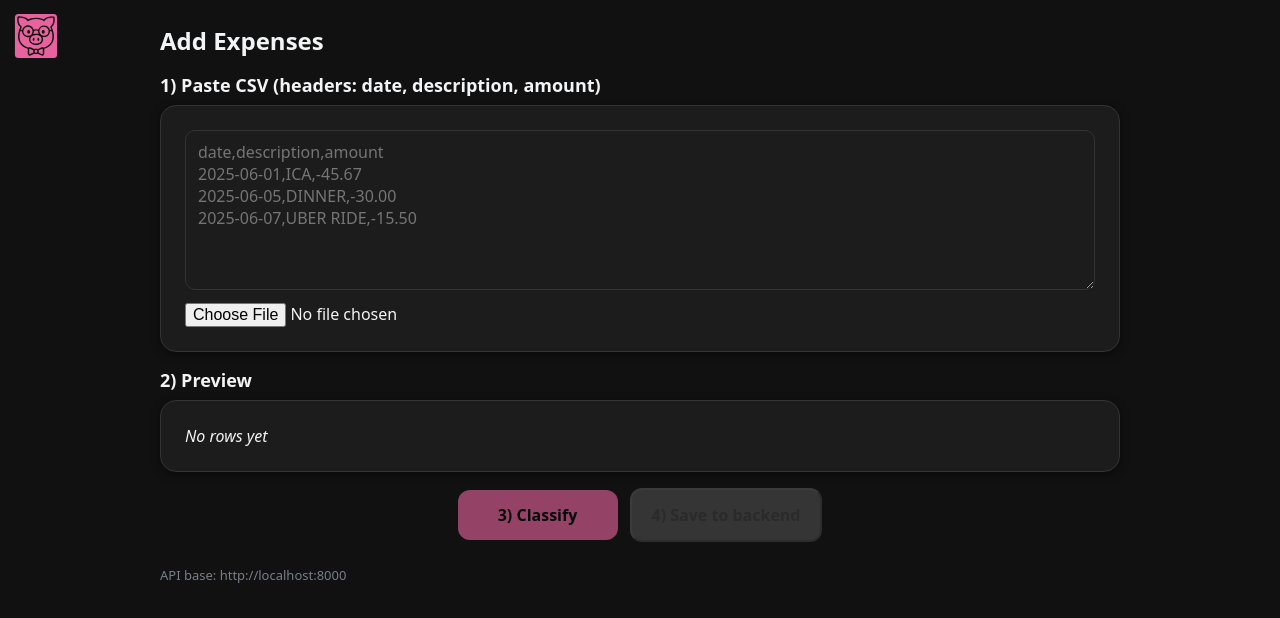
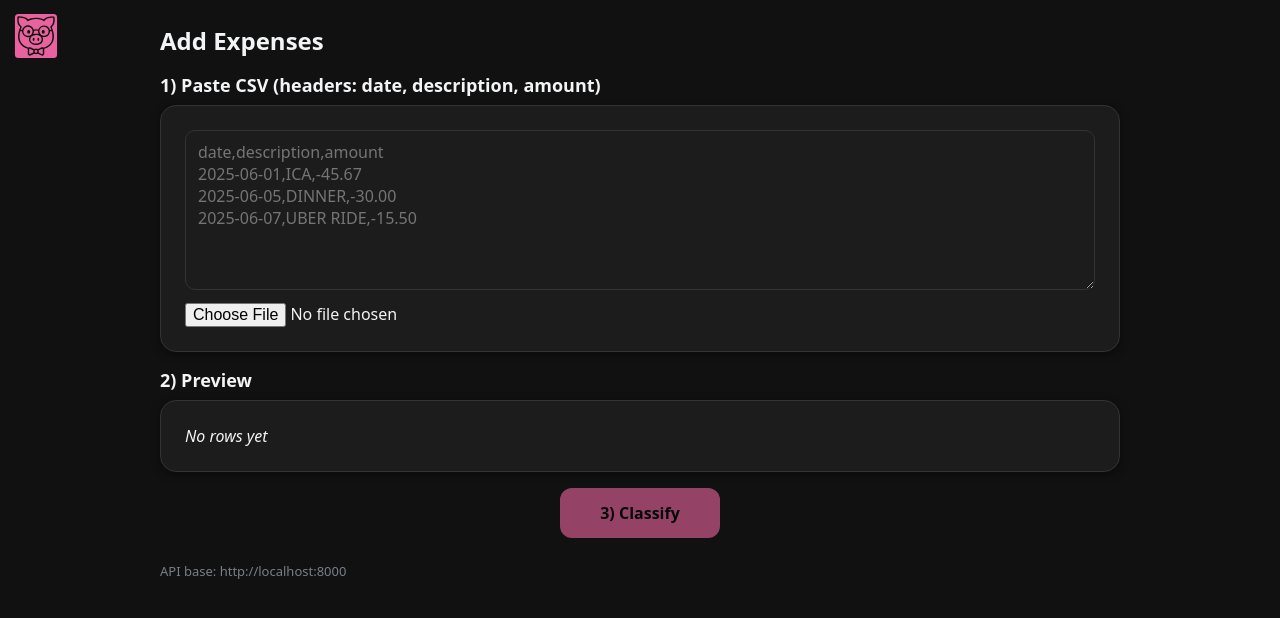
Before and after one commit to fedluc/penny, a React (Vite) app in the folder frontend/: page /add in a window 1280 px wide. Shown: the top 618 px of the page. Built offline with nearby package versions, Linux system fonts and the light colour scheme.

Commit message:
Changed frontend code used to solve data to the database

```diff
--- a/frontend/src/pages/AddExpenses.tsx
+++ b/frontend/src/pages/AddExpenses.tsx
@@ -97,33 +97,35 @@ export default function AddExpenses() {
             >
               {loadingClassify ? "Classifying…" : "3) Classify"}
             </button>
+            {error && <p className="add-error">{error}</p>}
+          </section>
 
+          {results && (
+            <>
+              <section className="section">
+                <h3 className="section-title">Results</h3>
+                <div className="card">
+                  <ResultsTable rows={results} />
+                </div>
+              </section>
+
+              <section className="section row wrap" style={{ gap: 12 }}>
                 <button
-              className="btn btn-success"
-              disabled={loadingSave || !results || results.length === 0}
+                  className="btn btn-primary"
+                  disabled={loadingSave || results.length === 0}
                   onClick={onSave}
-              title={results && results.length > 0 ? "Save classified expenses" : "Classify first"}
+                  title={results.length > 0 ? "Save classified expenses" : "Classify first"}
                 >
                   {loadingSave ? "Saving…" : "4) Save to backend"}
                 </button>
-
                 {savedCount !== null && !error && (
                   <p className="muted" style={{ marginTop: 8 }}>
                     Saved {savedCount} expense{savedCount === 1 ? "" : "s"} ✓
                   </p>
                 )}
-
                 {error && <p className="add-error">{error}</p>}
               </section>
-
-          {results && (
-            <section className="section">
-              <h3 className="section-title">Results</h3>
-              <div className="card">
-                {/* If your ResultsTable supports editing categories, users can tweak before saving */}
-                <ResultsTable rows={results} />
-              </div>
-            </section>
+            </>
           )}
 
           <footer className="muted" style={{ marginTop: 24 }}>
```
Lines whose indentation alone changed are shown as unchanged.
